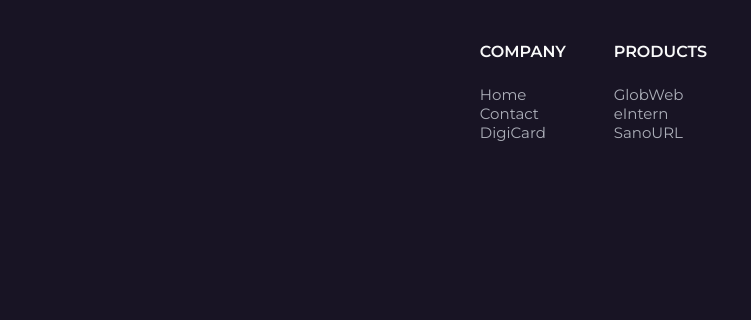
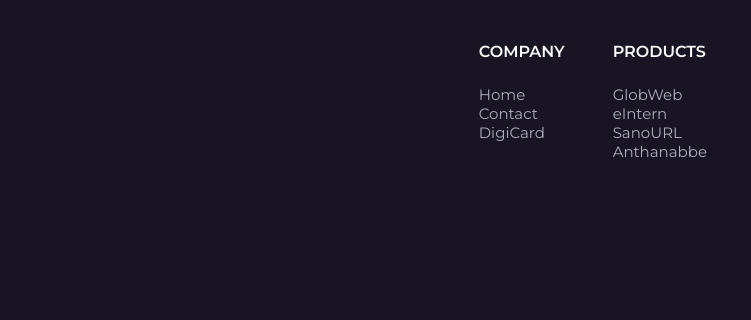
Before and after one commit to globsoftinc/globsoftinc.github.io, a plain HTML site: page index.html in a window 1280 px wide. Shown: the part 1262-1582 px from the top of the page, 261-1012 px from the left. Drawn offline with nearby package versions, Linux system fonts and the light colour scheme.

Commit message:
Update index.html

```diff
--- a/index.html
+++ b/index.html
@@ -230,6 +230,9 @@
                         <li>
                             <a href="https://sanourl.globsoft.tech" class="footer__link">SanoURL</a>
                         </li>
+                        <li>
+                            <a href="https://anthanabbe.globsoft.tech" class="footer__link">Anthanabbe</a>
+                        </li>
 
                     </ul>
                 </div>
```
